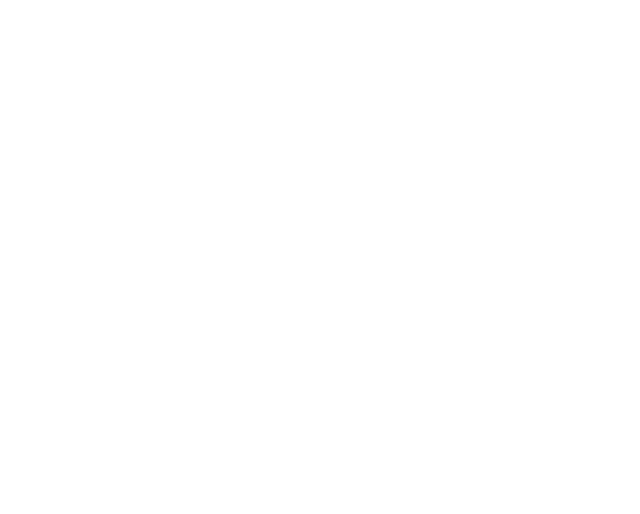
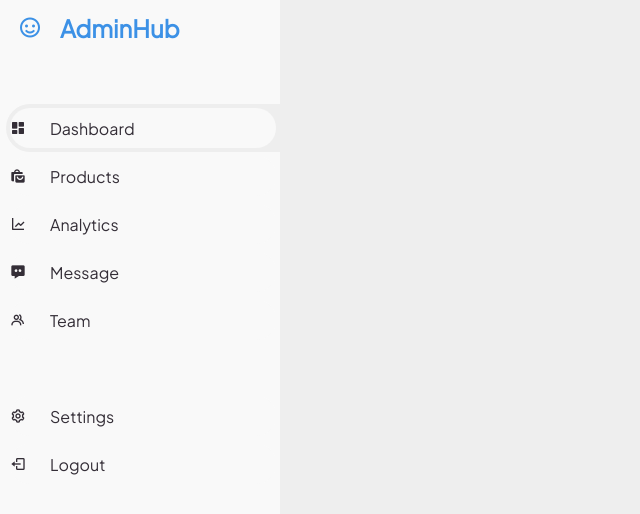
Before and after one commit to govindakarisma/admin-hub, a plain HTML site: page index.html in a window 1280 px wide. Shown: the whole page, without its empty margins (0-640 px from the left). Drawn offline with nearby package versions, Linux system fonts and the light colour scheme.

Commit message:
li a hover; 11m00s

```diff
--- /dev/null
+++ b/assets/css/style.css
@@ -0,0 +1,94 @@
+@import url("https://fonts.googleapis.com/css2?family=Plus+Jakarta+Sans&display=swap");
+
+* {
+  margin: 0;
+  padding: 0;
+  box-sizing: border-box;
+}
+
+a {
+  text-decoration: none;
+}
+
+li {
+  list-style: none;
+}
+
+:root {
+  --jakarta: "Plus Jakarta Sans", sans-serif;
+  --light: #f9f9f9;
+  --blue: #3c91e6;
+  --light-blue: #cfe8ff;
+  --grey: #eeeeee;
+  --dark-grey: #aaaaaa;
+  --dark: #342e37;
+  --red: #db504a;
+}
+
+body {
+  background: var(--grey);
+}
+
+#sidebar {
+  position: fixed;
+  top: 0;
+  left: 0;
+  width: 280px;
+  height: 100%;
+  background: var(--light);
+  z-index: 1000;
+  font-family: var(--jakarta);
+}
+
+#sidebar .brand {
+  font-size: 24px;
+  font-weight: 700;
+  height: 56px;
+  display: flex;
+  align-items: center;
+  color: var(--blue);
+}
+
+#sidebar .brand .bx {
+  min-width: 60px;
+  display: flex;
+  justify-content: center;
+}
+
+#sidebar .side-menu {
+  width: 100%;
+  margin-top: 48px;
+}
+
+#sidebar .side-menu li {
+  height: 48px;
+  background: transparent;
+  margin-left: 6px;
+  border-radius: 48px 0 0 48px;
+  padding: 4px;
+}
+
+#sidebar .side-menu li.active {
+  background: var(--grey);
+}
+
+#sidebar .side-menu li a {
+  width: 100%;
+  height: 100%;
+  background: var(--light);
+  display: flex;
+  align-items: center;
+  border-radius: 48px;
+  font-size: 16px;
+  color: var(--dark);
+}
+
+#sidebar .side-menu.top li a:hover {
+  color: var(--blue);
+}
+
+#sidebar .side-menu li a .bx {
+  min-width: calc(60px - ((4px + 6px) * 2));
+  display: flex;
+  align-items: center;
+}
--- a/index.html
+++ b/index.html
@@ -4,6 +4,70 @@
     <meta charset="UTF-8" />
     <meta name="viewport" content="width=device-width, initial-scale=1.0" />
     <title>Admin Hub</title>
+
+    <!-- Boxicons -->
+    <link href="https://unpkg.com/boxicons@2.1.4/css/boxicons.min.css" rel="stylesheet" />
+    <!-- Style CSS -->
+    <link rel="stylesheet" href="assets/css/style.css" />
   </head>
-  <body></body>
+  <body>
+    <!-- SIDEBAR START -->
+    <section id="sidebar">
+      <a href="#" class="brand">
+        <i class="bx bx-smile"></i>
+        <span class="text">AdminHub</span>
+      </a>
+      <!-- Main Menu -->
+      <ul class="side-menu top">
+        <li class="active">
+          <a href="#">
+            <i class="bx bxs-dashboard"></i>
+            <span class="text">Dashboard</span>
+          </a>
+        </li>
+        <li>
+          <a href="#">
+            <i class="bx bxs-shopping-bags"></i>
+            <span class="text">Products</span>
+          </a>
+        </li>
+        <li>
+          <a href="#">
+            <i class="bx bx-line-chart"></i>
+            <span class="text">Analytics</span>
+          </a>
+        </li>
+        <li>
+          <a href="#">
+            <i class="bx bxs-message-dots"></i>
+            <span class="text">Message</span>
+          </a>
+        </li>
+        <li>
+          <a href="#">
+            <i class="bx bx-group"></i>
+            <span class="text">Team</span>
+          </a>
+        </li>
+      </ul>
+      <!-- Config -->
+      <ul class="side-menu">
+        <li>
+          <a href="#">
+            <i class="bx bx-cog"></i>
+            <span class="text">Settings</span>
+          </a>
+        </li>
+        <li>
+          <a href="#">
+            <i class="bx bx-log-out"></i>
+            <span class="text">Logout</span>
+          </a>
+        </li>
+      </ul>
+    </section>
+    <!-- SIDEBAR END -->
+
+    <script src="assets/js/script.js"></script>
+  </body>
 </html>
```
Also changed, not shown: assets/js/script.js (added).
